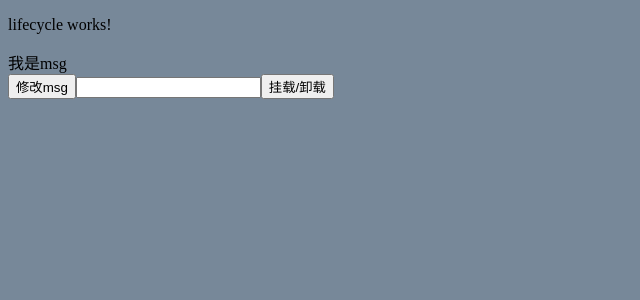
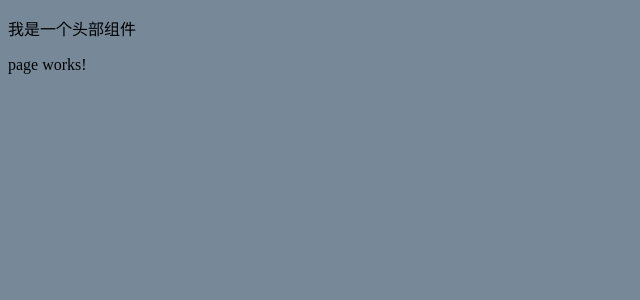
Before and after one commit to kevincxy/myProject, an Angular app: page / in a window 1280 px wide. Shown: the top 300 px of the page, without its empty margins (0-640 px from the left). Built offline with nearby package versions, Linux system fonts and the light colour scheme.

Commit message:
切换到page组件

```diff
--- a/src/app/app.component.html
+++ b/src/app/app.component.html
@@ -2,6 +2,8 @@
 <app-search></app-search> -->
 <!-- <app-sport></app-sport> -->
 <!-- <app-transition></app-transition> -->
-<app-lifecycle title="我是根组件的msg" *ngIf="flag"></app-lifecycle>
-<button (click)="changeFlag()">挂载/卸载</button>
+<!-- <app-lifecycle title="我是根组件的msg" *ngIf="flag"></app-lifecycle>
+<button (click)="changeFlag()">挂载/卸载</button> -->
+<app-page></app-page>
+
 <router-outlet></router-outlet>
```
